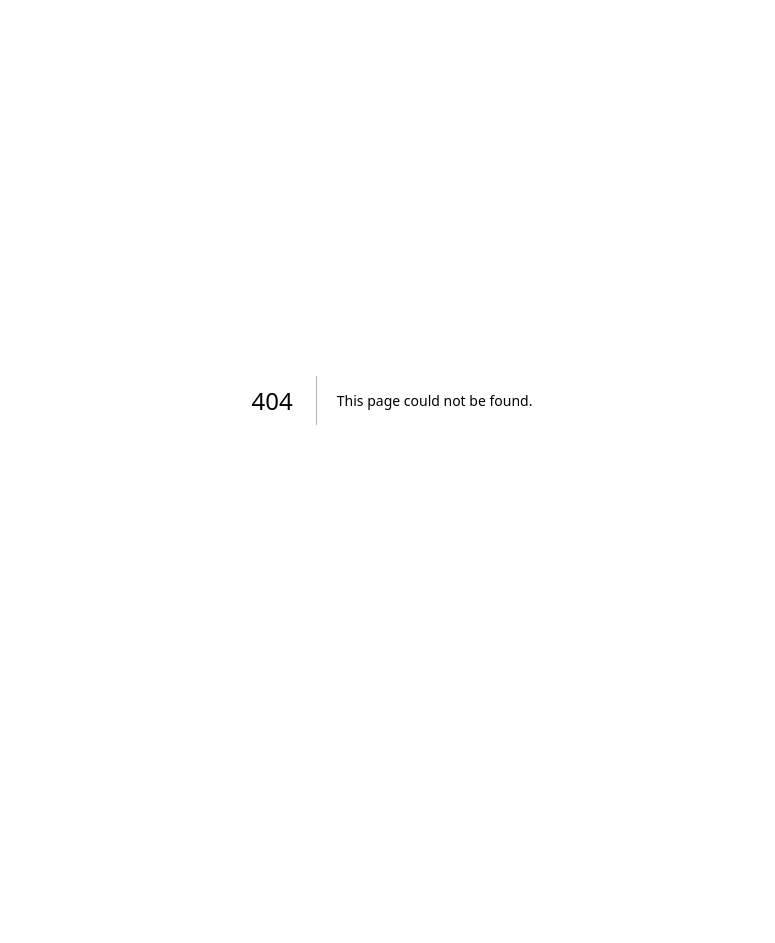
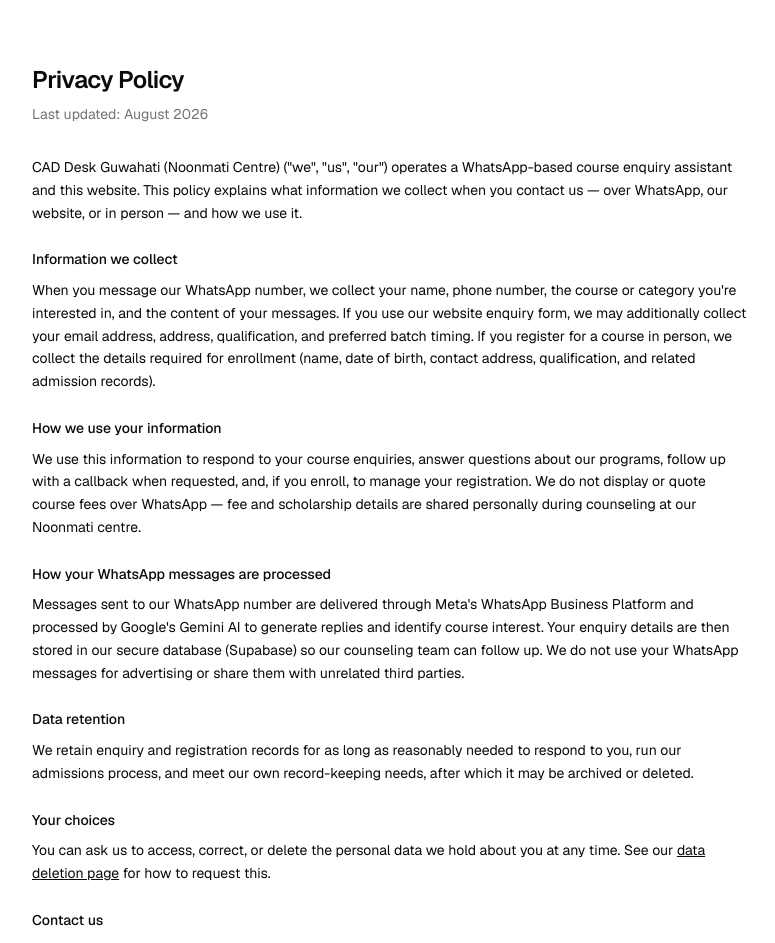
Before and after one commit to sushilAadi/cad_desk_guwahati, a Next.js app: page /privacy in a window 1280 px wide. Before the commit this address had no page. Shown: the top 943 px of the page, without its empty margins (248-1023 px from the left). Before the commit the page ends 800 px from the top, so only its background shows below. Built offline with nearby package versions, Linux system fonts and the light colour scheme.

Commit message:
Add privacy policy, terms of service, and data deletion pages
Required by Meta's app review/publishing flow, and genuinely useful
since the WhatsApp bot collects student contact info via Gemini.

```diff
--- /dev/null
+++ b/app/data-deletion/page.tsx
@@ -0,0 +1,52 @@
+import type { Metadata } from "next"
+
+export const metadata: Metadata = {
+  title: "Data Deletion | CAD Desk Guwahati",
+  description: "How to request deletion of your data from CAD Desk Guwahati.",
+}
+
+export default function DataDeletionPage() {
+  return (
+    <main className="mx-auto max-w-3xl px-6 py-16">
+      <h1 className="text-2xl font-semibold tracking-tight">Data Deletion Instructions</h1>
+      <p className="text-muted-foreground mt-2 text-sm">Last updated: August 2026</p>
+
+      <div className="mt-8 flex flex-col gap-6 text-sm leading-relaxed">
+        <p>
+          If you&apos;ve messaged our WhatsApp assistant or submitted an enquiry through our website,
+          you can ask us to delete your personal data (your name, phone number, and any enquiry or
+          message history we&apos;ve stored) at any time.
+        </p>
+
+        <section>
+          <h2 className="font-medium">How to request deletion</h2>
+          <p className="mt-2">
+            Send us a WhatsApp message saying &quot;Delete my data&quot; from the same number you used to
+            contact us, and our team will remove your enquiry and conversation records from our
+            database. You can also visit our Noonmati centre in person and make the same request to
+            our staff.
+          </p>
+        </section>
+
+        <section>
+          <h2 className="font-medium">What gets deleted</h2>
+          <p className="mt-2">
+            We&apos;ll delete your name, phone number, course enquiry details, and WhatsApp
+            conversation history from our systems. If you&apos;ve already enrolled in a course, we may
+            need to retain your enrollment records for as long as required for administrative or
+            legal record-keeping, even after a deletion request — we&apos;ll let you know if that
+            applies to you.
+          </p>
+        </section>
+
+        <section>
+          <h2 className="font-medium">Processing time</h2>
+          <p className="mt-2">
+            We aim to process deletion requests within a few business days and will confirm once
+            it&apos;s done.
+          </p>
+        </section>
+      </div>
+    </main>
+  )
+}
--- /dev/null
+++ b/app/privacy/page.tsx
@@ -0,0 +1,86 @@
+import type { Metadata } from "next"
+
+export const metadata: Metadata = {
+  title: "Privacy Policy | CAD Desk Guwahati",
+  description: "How CAD Desk Guwahati (Noonmati Centre) collects and uses your data.",
+}
+
+export default function PrivacyPolicyPage() {
+  return (
+    <main className="mx-auto max-w-3xl px-6 py-16">
+      <h1 className="text-2xl font-semibold tracking-tight">Privacy Policy</h1>
+      <p className="text-muted-foreground mt-2 text-sm">Last updated: August 2026</p>
+
+      <div className="mt-8 flex flex-col gap-6 text-sm leading-relaxed">
+        <p>
+          CAD Desk Guwahati (Noonmati Centre) (&quot;we&quot;, &quot;us&quot;, &quot;our&quot;) operates
+          a WhatsApp-based course enquiry assistant and this website. This policy explains what
+          information we collect when you contact us — over WhatsApp, our website, or in person —
+          and how we use it.
+        </p>
+
+        <section>
+          <h2 className="font-medium">Information we collect</h2>
+          <p className="mt-2">
+            When you message our WhatsApp number, we collect your name, phone number, the course
+            or category you&apos;re interested in, and the content of your messages. If you use our
+            website enquiry form, we may additionally collect your email address, address,
+            qualification, and preferred batch timing. If you register for a course in person, we
+            collect the details required for enrollment (name, date of birth, contact address,
+            qualification, and related admission records).
+          </p>
+        </section>
+
+        <section>
+          <h2 className="font-medium">How we use your information</h2>
+          <p className="mt-2">
+            We use this information to respond to your course enquiries, answer questions about
+            our programs, follow up with a callback when requested, and, if you enroll, to manage
+            your registration. We do not display or quote course fees over WhatsApp — fee and
+            scholarship details are shared personally during counseling at our Noonmati centre.
+          </p>
+        </section>
+
+        <section>
+          <h2 className="font-medium">How your WhatsApp messages are processed</h2>
+          <p className="mt-2">
+            Messages sent to our WhatsApp number are delivered through Meta&apos;s WhatsApp Business
+            Platform and processed by Google&apos;s Gemini AI to generate replies and identify course
+            interest. Your enquiry details are then stored in our secure database (Supabase) so our
+            counseling team can follow up. We do not use your WhatsApp messages for advertising or
+            share them with unrelated third parties.
+          </p>
+        </section>
+
+        <section>
+          <h2 className="font-medium">Data retention</h2>
+          <p className="mt-2">
+            We retain enquiry and registration records for as long as reasonably needed to respond
+            to you, run our admissions process, and meet our own record-keeping needs, after which
+            it may be archived or deleted.
+          </p>
+        </section>
+
+        <section>
+          <h2 className="font-medium">Your choices</h2>
+          <p className="mt-2">
+            You can ask us to access, correct, or delete the personal data we hold about you at any
+            time. See our{" "}
+            <a href="/data-deletion" className="underline">
+              data deletion page
+            </a>{" "}
+            for how to request this.
+          </p>
+        </section>
+
+        <section>
+          <h2 className="font-medium">Contact us</h2>
+          <p className="mt-2">
+            For any privacy questions, message us on WhatsApp or visit us at our Noonmati centre in
+            Guwahati.
+          </p>
+        </section>
+      </div>
+    </main>
+  )
+}
--- /dev/null
+++ b/app/terms/page.tsx
@@ -0,0 +1,76 @@
+import type { Metadata } from "next"
+
+export const metadata: Metadata = {
+  title: "Terms of Service | CAD Desk Guwahati",
+  description: "Terms for using the CAD Desk Guwahati WhatsApp assistant and website.",
+}
+
+export default function TermsOfServicePage() {
+  return (
+    <main className="mx-auto max-w-3xl px-6 py-16">
+      <h1 className="text-2xl font-semibold tracking-tight">Terms of Service</h1>
+      <p className="text-muted-foreground mt-2 text-sm">Last updated: August 2026</p>
+
+      <div className="mt-8 flex flex-col gap-6 text-sm leading-relaxed">
+        <p>
+          These terms apply to your use of CAD Desk Guwahati&apos;s (Noonmati Centre) WhatsApp
+          assistant and website. By messaging our WhatsApp number or using our website, you agree
+          to these terms.
+        </p>
+
+        <section>
+          <h2 className="font-medium">What our WhatsApp assistant does</h2>
+          <p className="mt-2">
+            Our WhatsApp assistant is an automated, AI-powered tool that answers questions about
+            our courses, categories, and admissions process, and helps route your enquiry to our
+            counseling team. It is provided for informational purposes and does not replace advice
+            from our staff.
+          </p>
+        </section>
+
+        <section>
+          <h2 className="font-medium">No course fees quoted automatically</h2>
+          <p className="mt-2">
+            Our assistant does not display or quote course fees, discounts, or scholarship amounts.
+            All fee and scholarship information is provided personally during 1-on-1 counseling at
+            our Noonmati centre.
+          </p>
+        </section>
+
+        <section>
+          <h2 className="font-medium">Payments</h2>
+          <p className="mt-2">
+            At present, our WhatsApp assistant does not process payments or generate payment links.
+            If this changes in the future, any payment link will only be generated with your
+            explicit request and will be clearly identified before you pay.
+          </p>
+        </section>
+
+        <section>
+          <h2 className="font-medium">Accuracy</h2>
+          <p className="mt-2">
+            We aim to keep course information accurate, but course availability, curriculum, and
+            schedules may change. Please confirm details with our counseling team before making
+            decisions based solely on the WhatsApp assistant&apos;s responses.
+          </p>
+        </section>
+
+        <section>
+          <h2 className="font-medium">Changes</h2>
+          <p className="mt-2">
+            We may update these terms from time to time; continued use of our WhatsApp assistant or
+            website after changes means you accept the updated terms.
+          </p>
+        </section>
+
+        <section>
+          <h2 className="font-medium">Contact us</h2>
+          <p className="mt-2">
+            Questions about these terms can be sent to us via WhatsApp or in person at our Noonmati
+            centre in Guwahati.
+          </p>
+        </section>
+      </div>
+    </main>
+  )
+}
```
